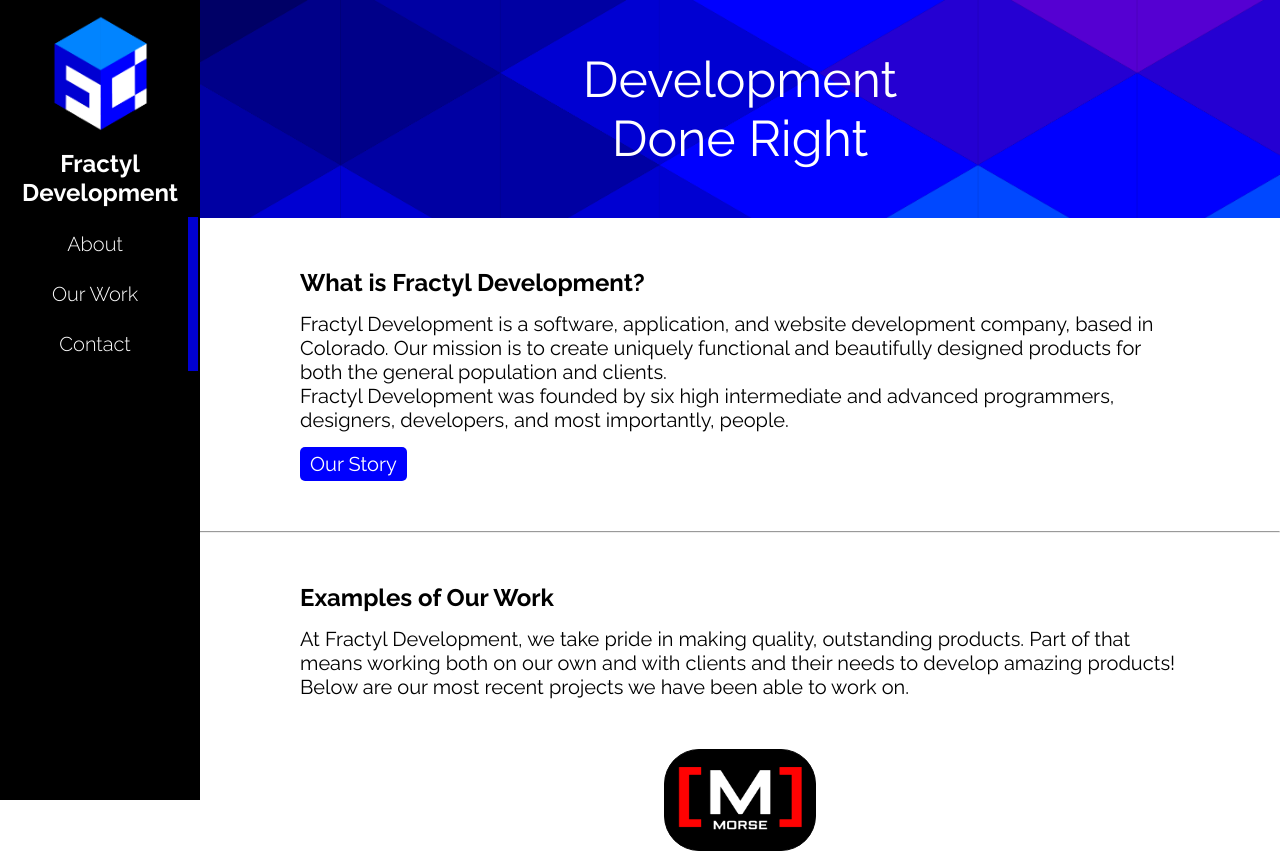
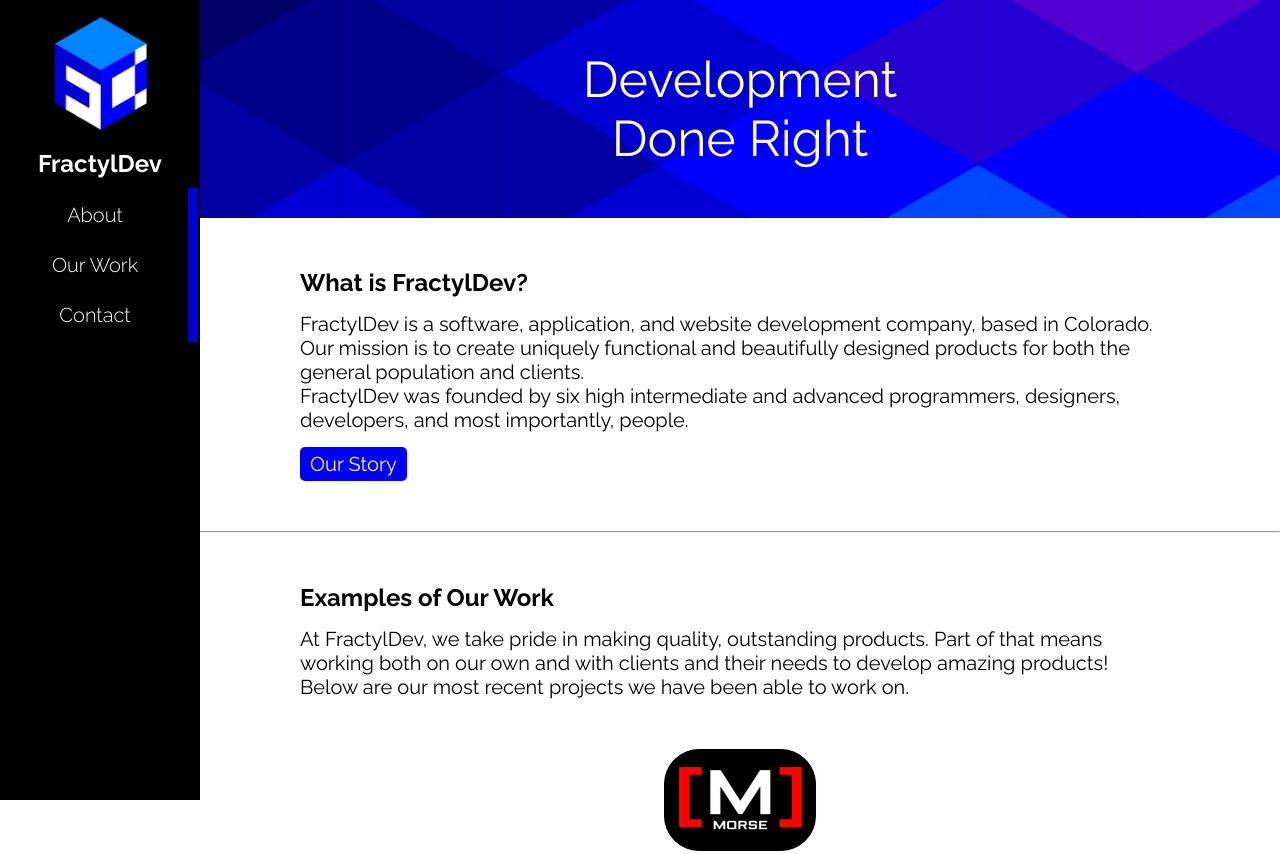
Before and after one commit to Fractyl-Dev/Fractyl-Dev.github.io, a plain HTML site: page index.html in a window 1280 px wide. Drawn offline with Linux system fonts and the light colour scheme.

Commit message:
Update index.html

```diff
--- a/index.html
+++ b/index.html
@@ -1,7 +1,7 @@
 <!doctype html>
 <html>
 	<head>
-		<title>Fractyl Development</title>
+		<title>FractylDev</title>
 		<link rel = "stylesheet" type = "text/css" href = "css/index.css"/>
 		<link rel = "shortcut icon" href = "images/Fractyl2.png"/>
 		<link href="https://fonts.googleapis.com/css?family=Raleway:200,300,400,700,900" rel="stylesheet">
@@ -12,7 +12,7 @@
 	<body>
 		<div class = "menu">
 			<a href = "index.html"><img src = "images/Fractyl2.png" id = "logo"/></a>
-			<h3>Fractyl<br>Development</h3>
+			<h3>FractylDev</h3>
 			<ul>
 				<li><a href = "about.html">About</a></li>
 				<li><a href = "morse.html">Our Work</a></li>
@@ -24,15 +24,15 @@
 				<h1>Development<br>Done Right</h1>
 			</div>
 			<div class = "container">
-				<h2>What is Fractyl Development?</h2>
-				<p>Fractyl Development is a software, application, and website development company, based in Colorado. Our mission is to create uniquely functional and beautifully designed products for both the general population and clients.</p>
-				<p>Fractyl Development was founded by six high intermediate and advanced programmers, designers, developers, and most importantly, people.</p>
+				<h2>What is FractylDev?</h2>
+				<p>FractylDev is a software, application, and website development company, based in Colorado. Our mission is to create uniquely functional and beautifully designed products for both the general population and clients.</p>
+				<p>FractylDev was founded by six high intermediate and advanced programmers, designers, developers, and most importantly, people.</p>
 				<button><a href = "about.html">Our Story</a></button>
 			</div>
 			<hr>
 			<div class = "container">
 				<h2>Examples of Our Work</h2>
-				<p>At Fractyl Development, we take pride in making quality, outstanding products. Part of that means working both on our own and with clients and their needs to develop amazing products!</p>
+				<p>At FractylDev, we take pride in making quality, outstanding products. Part of that means working both on our own and with clients and their needs to develop amazing products!</p>
 				<p>Below are our most recent projects we have been able to work on.</p>
 			</div>
 			<div class = "flex-parent">
```
